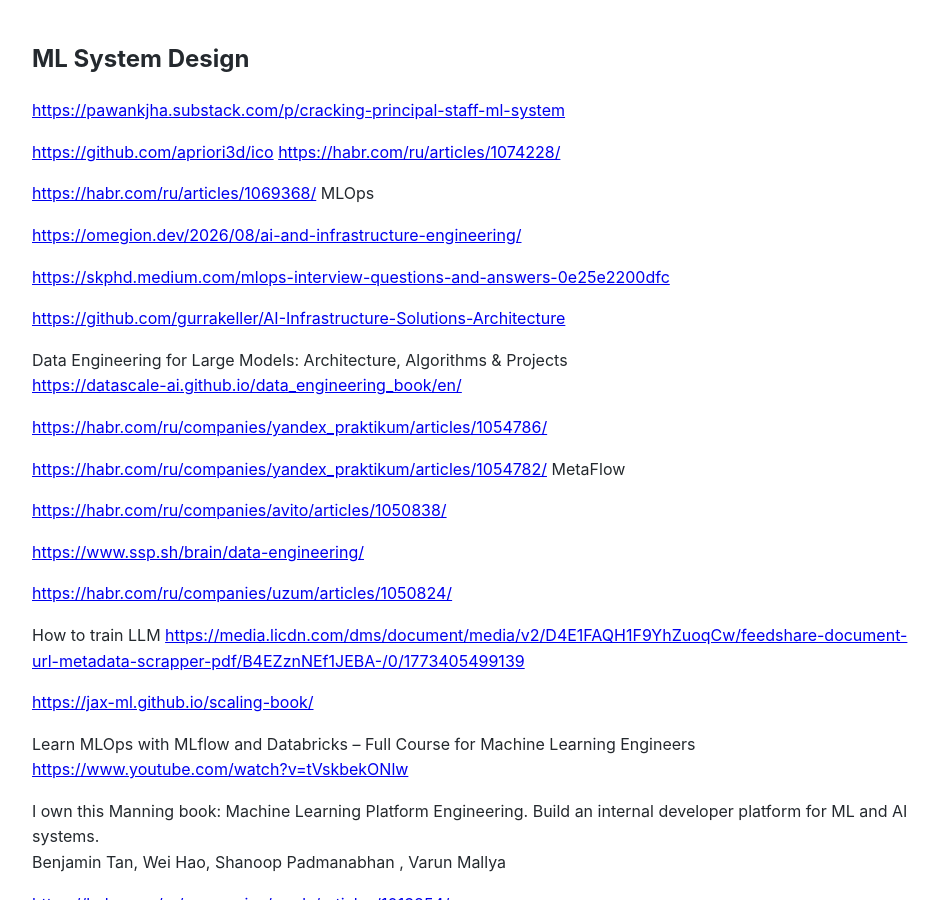
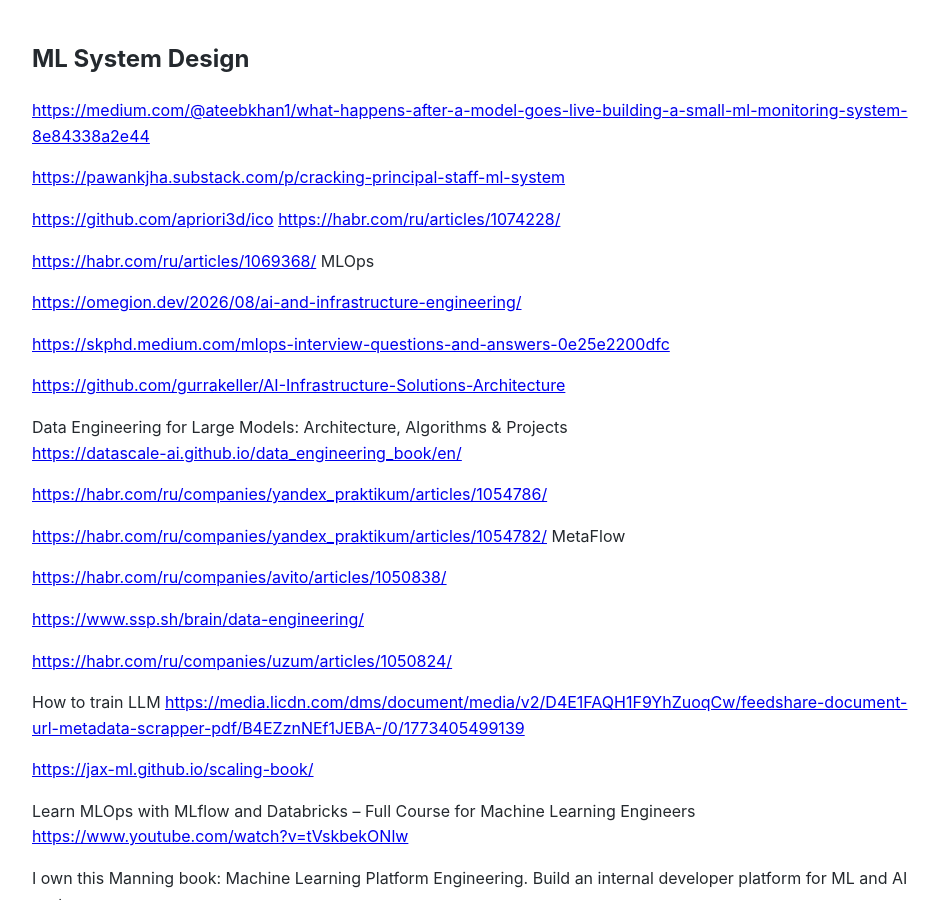
Before and after one commit to Michael-Lubinsky/michael-lubinsky.github.com, a Jekyll site: the page built from ml/ml_system_design.md, in a window 1280 px wide and 900 px high. Shown: the whole window, without its empty margins (158-1097 px from the left). Built offline with Jekyll 4.4.1, drawn with Linux system fonts in a browser that asks for light colours; our own code applies the rules of GitHub Pages for plain Markdown files.

Commit message:
Add links to ML system design resources

```diff
--- a/ml/ml_system_design.md
+++ b/ml/ml_system_design.md
@@ -1,4 +1,6 @@
 ## ML System Design
+
+<https://medium.com/@ateebkhan1/what-happens-after-a-model-goes-live-building-a-small-ml-monitoring-system-8e84338a2e44>
 
 <https://pawankjha.substack.com/p/cracking-principal-staff-ml-system>
 
```
